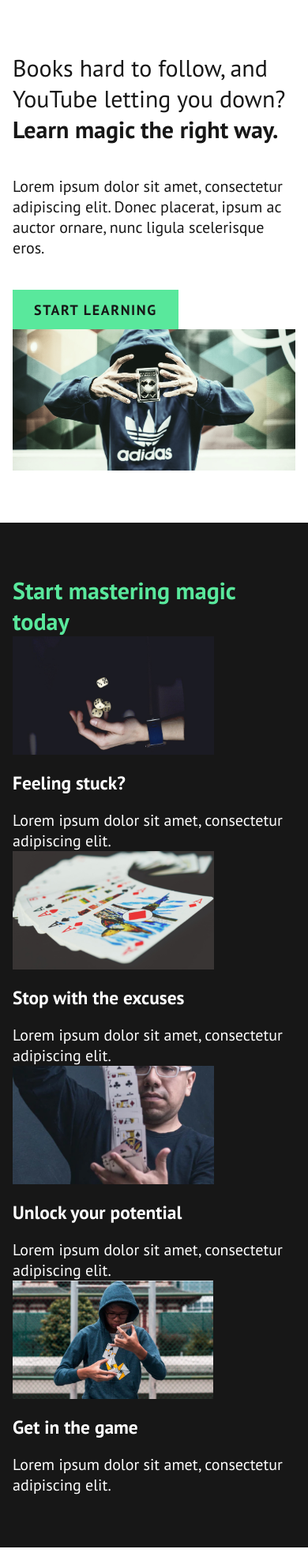
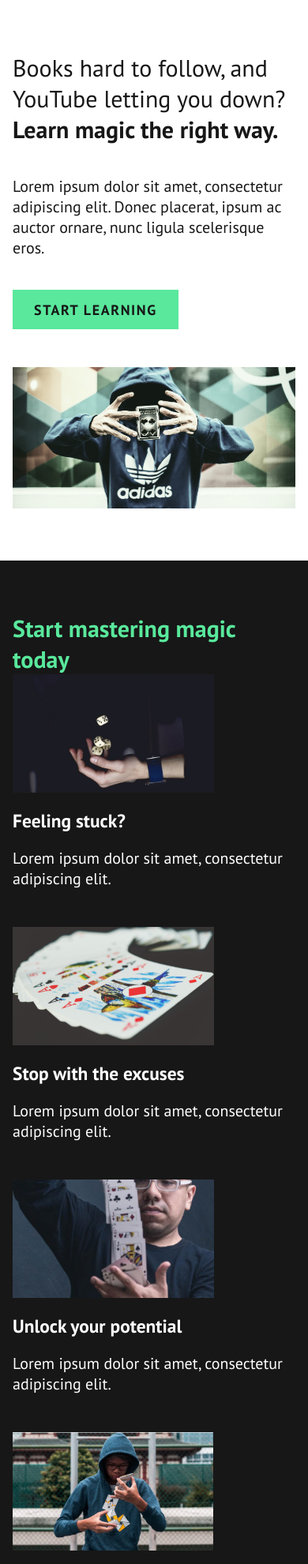
Before and after one commit to Annie-Huang/magic-v2, a website: page index.html in a window 390 px wide. Shown: the top 1981 px of the page at 79% size. Drawn offline with Linux system fonts and the light colour scheme.

Commit message:
Kevin's solution: Don't have two flex-gap value. Just set it the same, but a different value from mobile vs desktop with calc function

```diff
--- a/index.html
+++ b/index.html
@@ -20,7 +20,7 @@
     <main>
       <section class="hero">
         <div class="container">
-          <div class="flex flex-gap__large">
+          <div class="flex">
             <div class="flow-content__large">
               <h1>
                 Books hard to follow, and YouTube letting you down?
@@ -46,7 +46,7 @@
       <section class="mastering bg-dark">
         <div class="container">
           <h2 class="text-accent">Start mastering magic today</h2>
-          <ul class="flex flex-gap">
+          <ul class="flex">
             <li class="flow-content">
               <img src="assets/feature-01.jpg" alt="dice falling into a hand" />
               <h3>Feeling stuck?</h3>
@@ -75,7 +75,7 @@
       <section>
         <div class="container">
           <h2>Join now and get access to our entire library of tricks</h2>
-          <ul class="flex flex-gap">
+          <ul class="flex">
             <li class="flow-content card">
               <img
                 src="assets/all-access-03.jpg"
--- a/style.css
+++ b/style.css
@@ -66,10 +66,12 @@ img {
 .flex {
   display: flex;
   flex-direction: column; /* Added by Kevin. So mobile layout can use it */
+  gap: calc(var(--spacer) * 3); /* Added by Kevin. This is the vertical gap */
 }
 @media (min-width: 40em) {
   .flex {
     flex-direction: row; /* Added by Kevin */
+    gap: var(--spacer); /* Added by Kevin. This is the horizontal gap */
   }
 }
 
```
